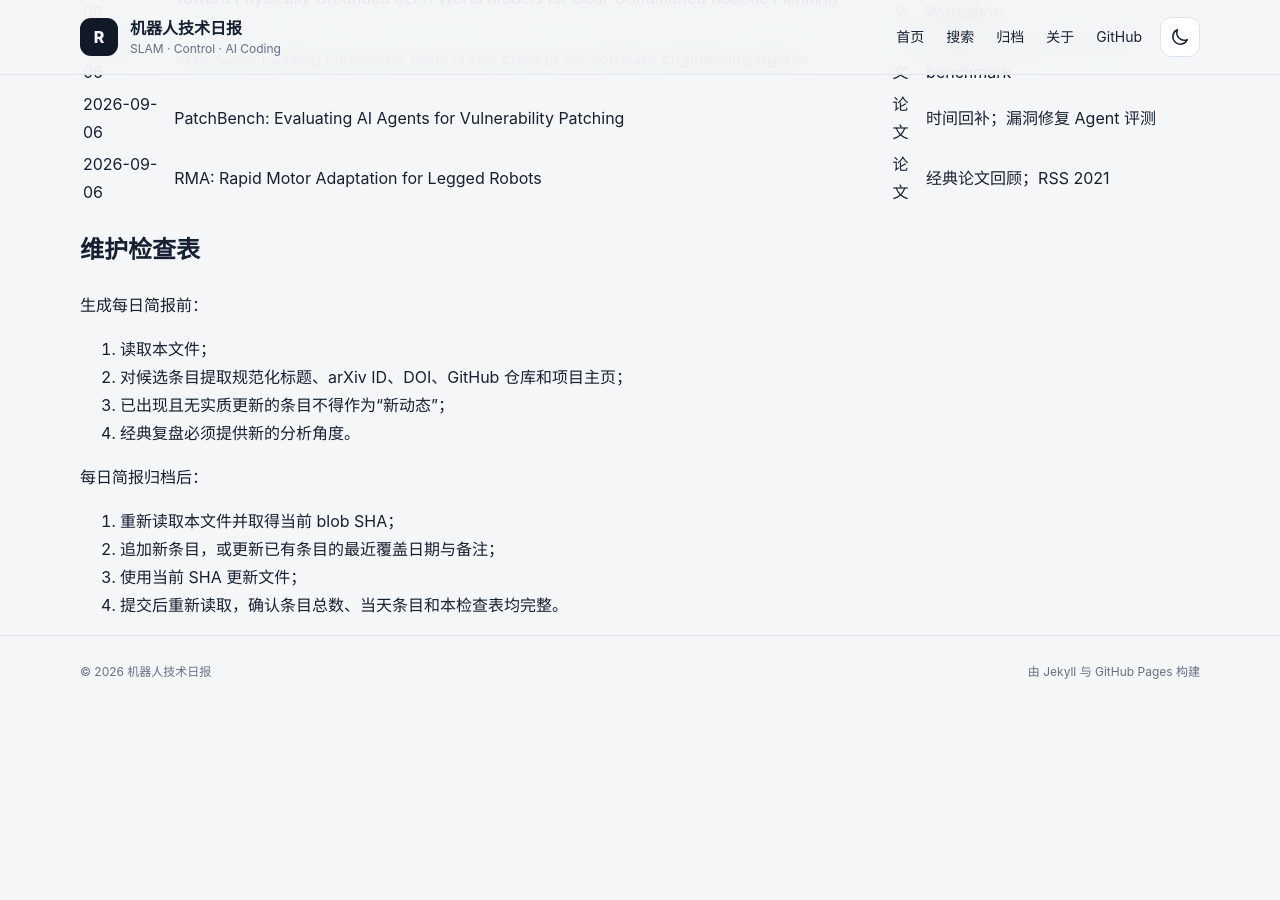
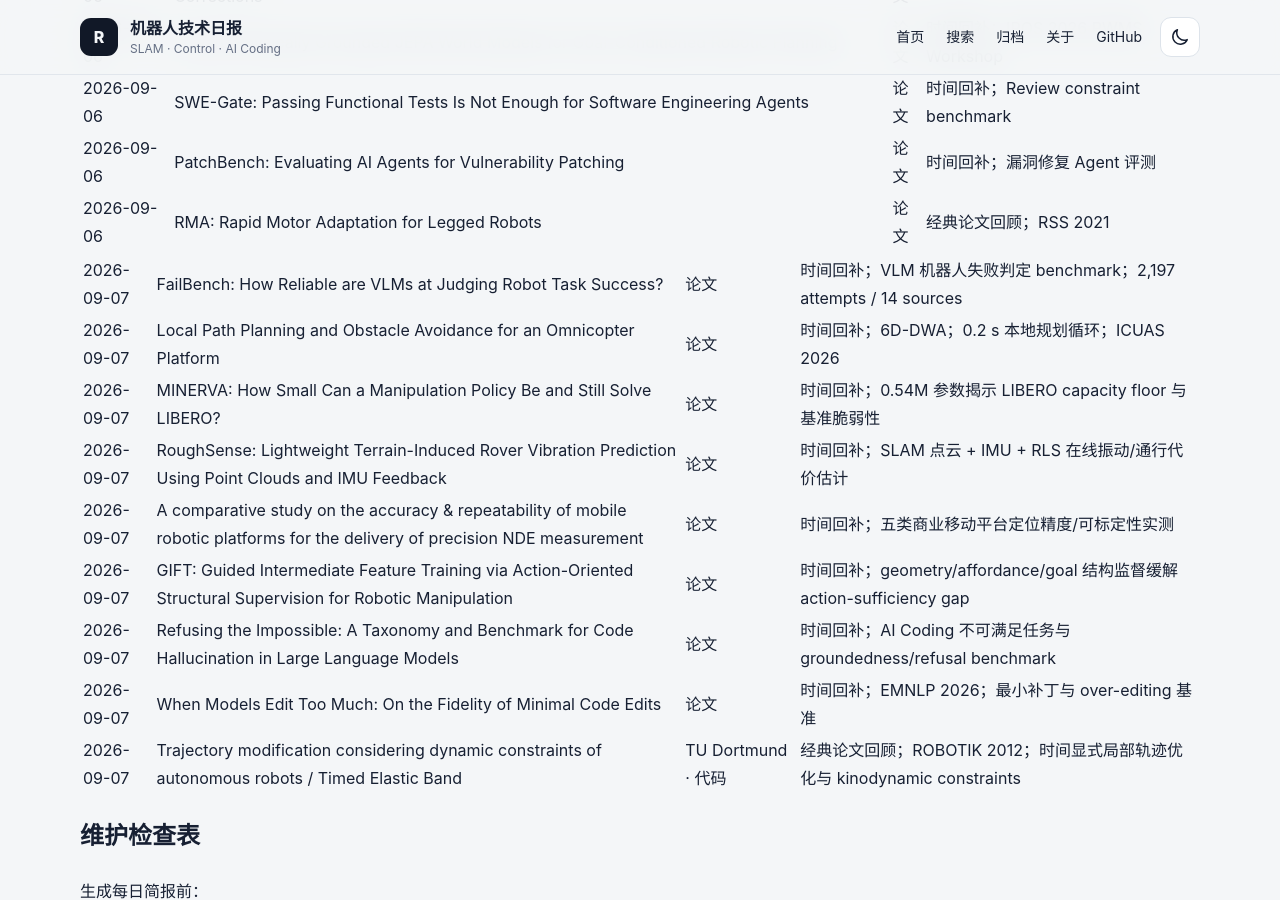
Before and after one commit to helywin/daily, a Jekyll site: the page built from robotics-brief-covered-items.md, in a window 1280 px wide and 900 px high, scrolled down 33387 px. Built offline with Jekyll 4.4.1, drawn with Linux system fonts in a browser that asks for light colours; our own code applies the rules of GitHub Pages for plain Markdown files; before the commit the page ends 34095 px from its top, so only the background shows below that; some of the changed text lies outside the part shown.

Commit message:
docs: update robotics brief coverage index for 2026-09-07

```diff
--- a/robotics-brief-covered-items.md
+++ b/robotics-brief-covered-items.md
@@ -1,6 +1,6 @@
 # 机器人技术简报已覆盖条目索引
 
-> 最后更新：2026-09-06（Asia/Shanghai）
+> 最后更新：2026-09-07（Asia/Shanghai）
 >
 > 用途：每日简报选题前强制查重。本文件保留全部历史条目的最近覆盖日期、规范标题、至少一个可直接访问的原始来源和必要备注。
 >
@@ -71,6 +71,8 @@
 > 2026-09-05 新增 8 条主动态与 1 条经典论文回顾，共 514 条。
 >
 > 2026-09-06 新增 8 条主动态与 1 条经典论文回顾，共 523 条。
+>
+> 2026-09-07 新增 8 条主动态与 1 条经典论文回顾，共 532 条。
 
 ## 已核验条目
 
@@ -612,6 +614,17 @@
 | 2026-09-06 | PatchBench: Evaluating AI Agents for Vulnerability Patching | [论文](https://arxiv.org/abs/2609.04075) | 时间回补；漏洞修复 Agent 评测 |
 | 2026-09-06 | RMA: Rapid Motor Adaptation for Legged Robots | [论文](https://arxiv.org/abs/2107.04034) | 经典论文回顾；RSS 2021 |
 
+
+| 2026-09-07 | FailBench: How Reliable are VLMs at Judging Robot Task Success? | [论文](https://arxiv.org/abs/2609.03611) | 时间回补；VLM 机器人失败判定 benchmark；2,197 attempts / 14 sources |
+| 2026-09-07 | Local Path Planning and Obstacle Avoidance for an Omnicopter Platform | [论文](https://arxiv.org/abs/2609.03630) | 时间回补；6D-DWA；0.2 s 本地规划循环；ICUAS 2026 |
+| 2026-09-07 | MINERVA: How Small Can a Manipulation Policy Be and Still Solve LIBERO? | [论文](https://arxiv.org/abs/2609.03715) | 时间回补；0.54M 参数揭示 LIBERO capacity floor 与基准脆弱性 |
+| 2026-09-07 | RoughSense: Lightweight Terrain-Induced Rover Vibration Prediction Using Point Clouds and IMU Feedback | [论文](https://arxiv.org/abs/2609.03720) | 时间回补；SLAM 点云 + IMU + RLS 在线振动/通行代价估计 |
+| 2026-09-07 | A comparative study on the accuracy & repeatability of mobile robotic platforms for the delivery of precision NDE measurement | [论文](https://arxiv.org/abs/2609.03794) | 时间回补；五类商业移动平台定位精度/可标定性实测 |
+| 2026-09-07 | GIFT: Guided Intermediate Feature Training via Action-Oriented Structural Supervision for Robotic Manipulation | [论文](https://arxiv.org/abs/2609.04193) | 时间回补；geometry/affordance/goal 结构监督缓解 action-sufficiency gap |
+| 2026-09-07 | Refusing the Impossible: A Taxonomy and Benchmark for Code Hallucination in Large Language Models | [论文](https://arxiv.org/abs/2609.03267) | 时间回补；AI Coding 不可满足任务与 groundedness/refusal benchmark |
+| 2026-09-07 | When Models Edit Too Much: On the Fidelity of Minimal Code Edits | [论文](https://arxiv.org/abs/2609.04061) | 时间回补；EMNLP 2026；最小补丁与 over-editing 基准 |
+| 2026-09-07 | Trajectory modification considering dynamic constraints of autonomous robots / Timed Elastic Band | [TU Dortmund](https://rst.etit.tu-dortmund.de/en/research/robotics/online-trajectory-optimization-based-on-timed-elastic-ban/) · [代码](https://github.com/rst-tu-dortmund/teb_local_planner) | 经典论文回顾；ROBOTIK 2012；时间显式局部轨迹优化与 kinodynamic constraints |
+
 ## 维护检查表
 
 生成每日简报前：
```
Also changed, not shown: .github/workflows/pages.yml, .github/workflows/update-robotics-index.yml (deleted).
